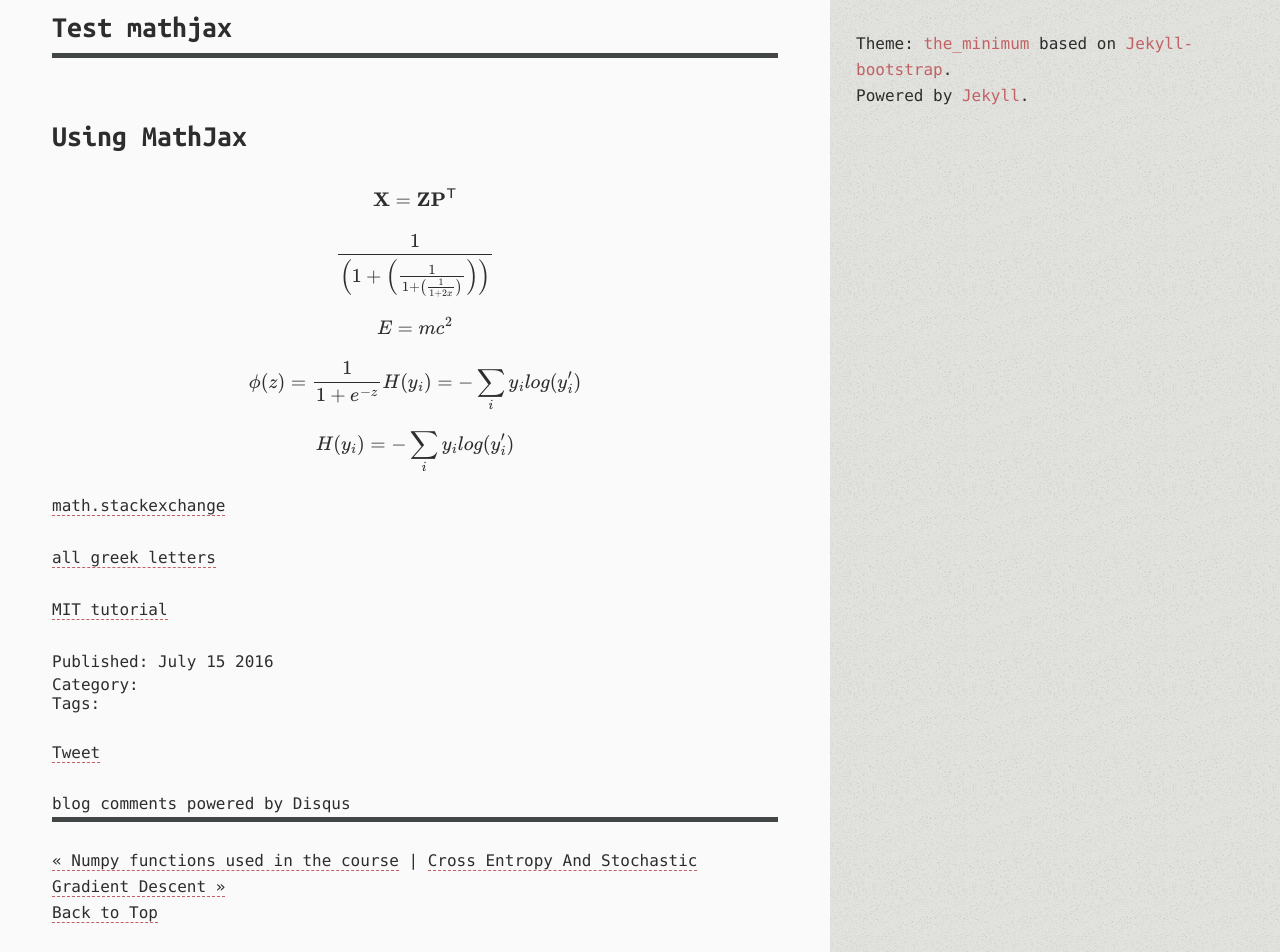
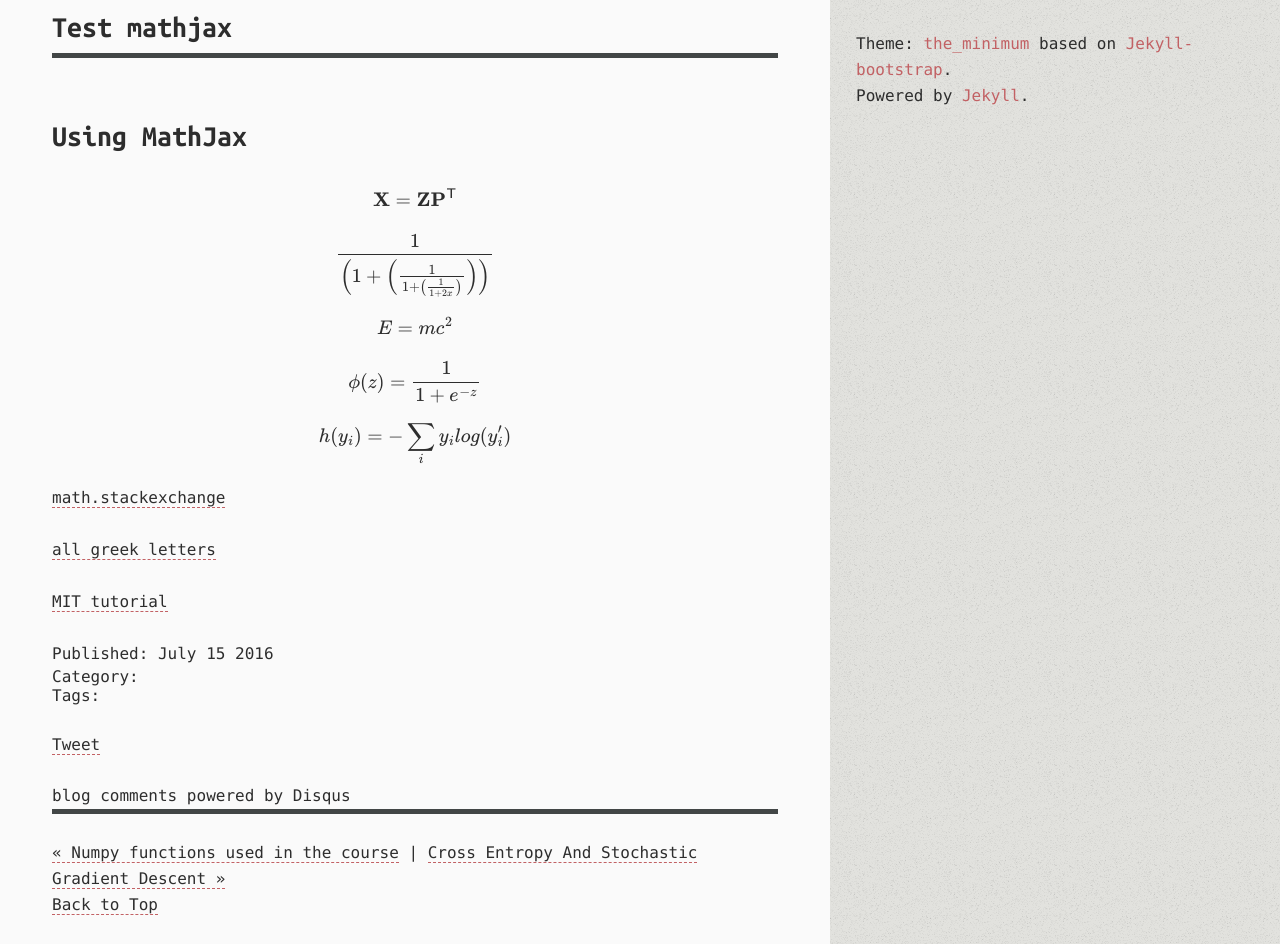
Before and after one commit to BrianPin/brianpin.github.io, a Jekyll site: the page built from _posts/2016-07-15-initial-mathjax-test.markdown, in a window 1280 px wide. Shown: the part 355-1307 px from the top of the page. Built offline with Jekyll 4.4.1, drawn with Linux system fonts in a browser that asks for light colours; Markdown is read by kramdown in place of the engine named in the settings; formulas are drawn with MathJax 3; comment, search, counter and statistics services are not loaded.

Commit message:
mathjax problem

```diff
--- a/_posts/2016-07-15-initial-mathjax-test.markdown
+++ b/_posts/2016-07-15-initial-mathjax-test.markdown
@@ -15,9 +15,9 @@ $$ \frac{1}{\left(1+\left(\frac{1}{1+\left(\frac{1}{1+2x}\right)}\right)\right)}
    E = mc^2
 \end{equation}
 
-$$ \phi(z) = \frac{1}{1+e^{-z}} H(y_i) = -\sum_i y_ilog(y_i') $$
+$$ \phi(z) = \frac{1}{1+e^{-z}} $$
 
-$$ H(y_i) = -\sum_i y_ilog(y_i') $$
+$$ h(y_i) = -\sum_i y_ilog(y_i') $$
 
 [math.stackexchange](http://meta.math.stackexchange.com/questions/5020/mathjax-basic-tutorial-and-quick-reference)
 
```
